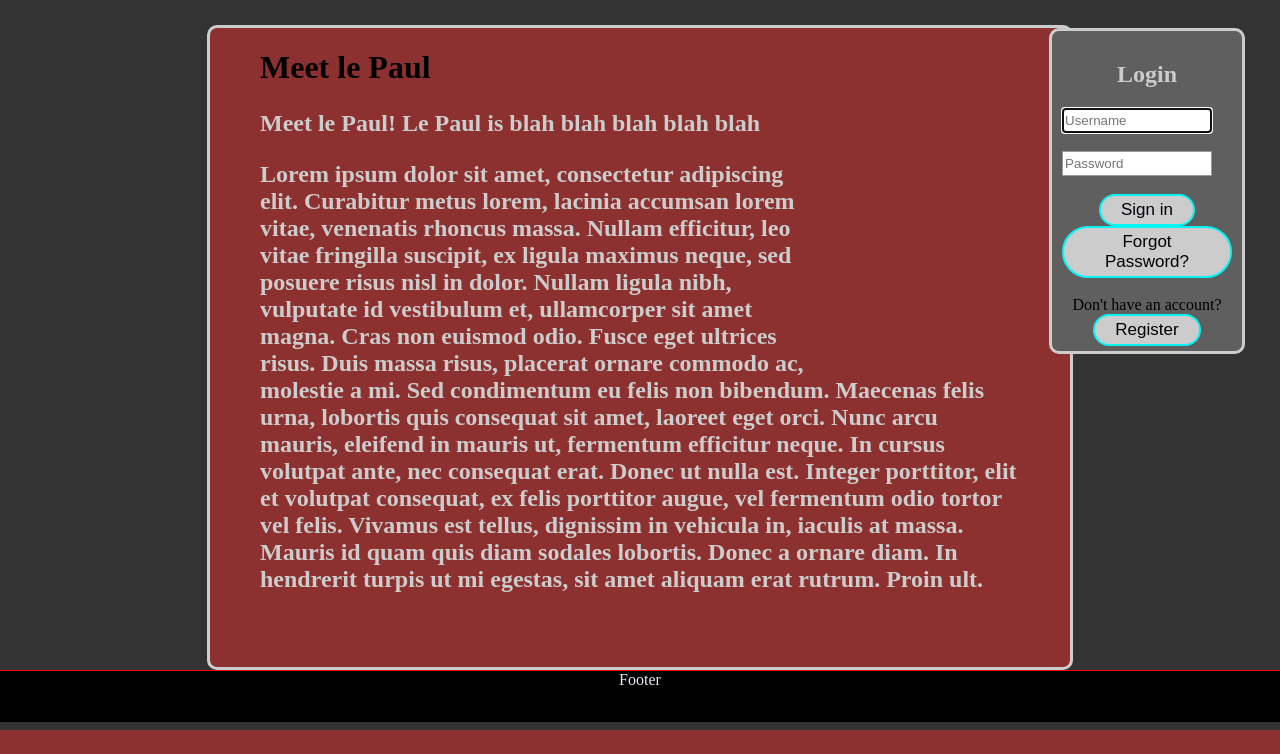
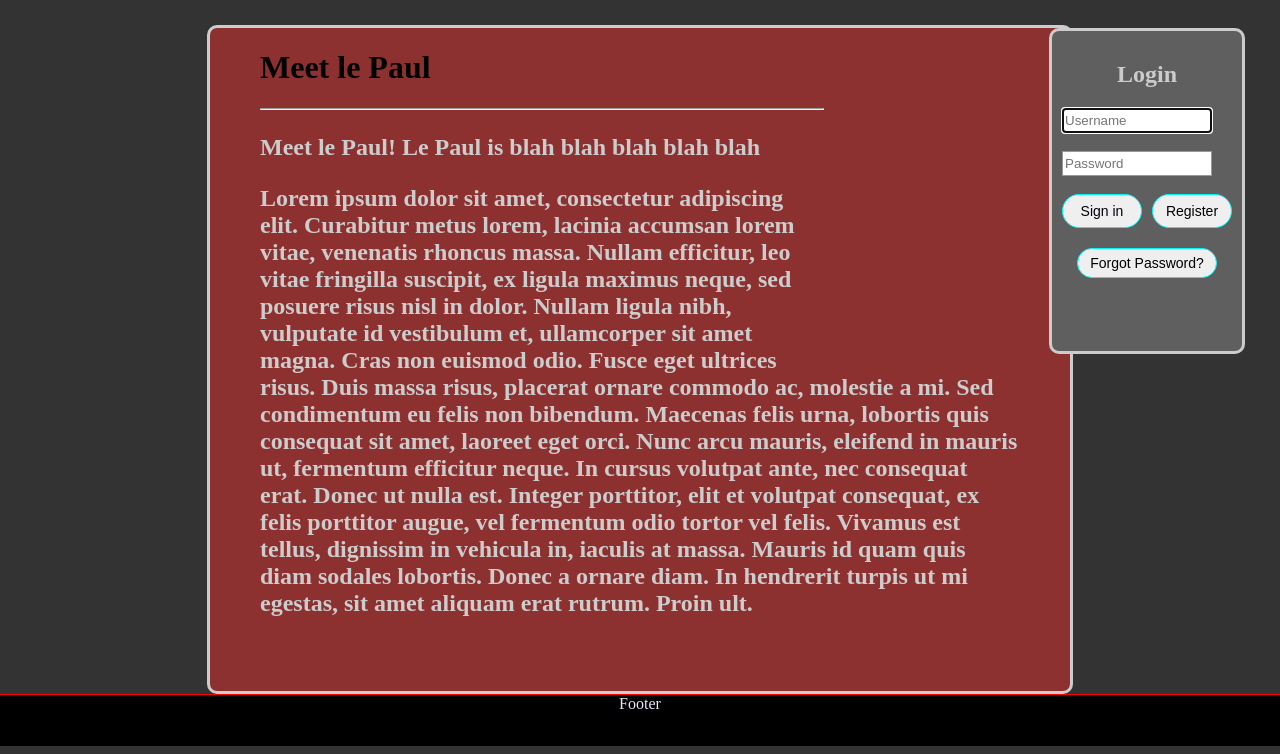
Before and after one commit to valoku/valoku, a Django app: page / in a window 1280 px wide. Shown: the part 100-854 px from the top of the page. Before the commit the page ends 830 px from the top, so only its background shows below. Run offline with Django 3.2, Linux system fonts and the light colour scheme; parts of the project's set-up code (start-up, migrations or seed data) failed here and were passed over.

Commit message:
Buttons vol2

```diff
--- a/paul/static/css/paul.css
+++ b/paul/static/css/paul.css
@@ -113,14 +113,7 @@ height: 25px;
 
 }
 button:hover {
-background:-webkit-gradient(linear, left top, left bottom, color-stop(0.05, #5cbf2a), color-stop(1, #44c767));
-	background:-moz-linear-gradient(top, #5cbf2a 5%, #44c767 100%);
-	background:-webkit-linear-gradient(top, #5cbf2a 5%, #44c767 100%);
-	background:-o-linear-gradient(top, #5cbf2a 5%, #44c767 100%);
-	background:-ms-linear-gradient(top, #5cbf2a 5%, #44c767 100%);
-	background:linear-gradient(to bottom, #5cbf2a 5%, #44c767 100%);
-	filter:progid:DXImageTransform.Microsoft.gradient(startColorstr='#5cbf2a', endColorstr='#44c767',GradientType=0);
-	background-color:#5cbf2a;
+background-color:#CCCCCC;
 }
 
 button:active {
@@ -134,28 +127,34 @@ text-decoration: none;
 
 
 button {
-background:-webkit-gradient(linear, left top, left bottom, color-stop(0.05, #cccccc), color-stop(1, #cccccc));
-	background:-moz-linear-gradient(top, #cccccc 5%, #cccccc 100%);
-	background:-webkit-linear-gradient(top, #cccccc 5%, #cccccc 100%);
-	background:-o-linear-gradient(top, #cccccc 5%, #cccccc 100%);
-	background:-ms-linear-gradient(top, #cccccc 5%, #cccccc 100%);
-	background:linear-gradient(to bottom, #cccccc 5%, #cccccc 100%);
-	filter:progid:DXImageTransform.Microsoft.gradient(startColorstr='#cccccc', endColorstr='#cccccc',GradientType=0);
-	background-color:#cccccc;
-	-moz-border-radius:28px;
-	-webkit-border-radius:28px;
-	border-radius:28px;
-	border:2px solid #05f5f5;
+
+	padding: 6px 12px;
+	border-radius:22px;
+	border:thin solid #05f5f5;
 	display:inline-block;
 	cursor:pointer;
 	color:#00000b;
 	font-family:arial;
-	font-size:17px;
-	padding:4px 20px;
+	font-size:14px;
+
 	text-decoration:none;
 }
 
+button.small{
+	width:80px;
+	height:34px;
+}
 
+button.floatright{
+	float:right;
+	margin-right: 0px;
+}
+
+
+button.floatleft{
+	float:left;
+	margin-left: 0px;
+}
 
 
 
--- a/paul/templates/index.html
+++ b/paul/templates/index.html
@@ -15,19 +15,27 @@
             <input type="password" placeholder="Password" required name="password" value=""
                    id="password">
             <br>
-            <button type="submit">Sign in</button>
+            <button class="floatleft small" type="submit">Sign in</button>
+
+            <button class="floatright small" type="button"><a href="/register/">Register</a></button>
+            <br>
+            <br>
+            <br>
+
+
             <!-- Added a Forgot Password button witha a restore password thingy haven't implemented functionality -->
             <button type="button"><a href="/RestorePW/">Forgot Password?</a></button>
 
-            <br>
-            <br>
-            Don't have an account?
-             <button type="button"><a href="/register/">Register</a></button>
+
+
+
         </form>
     </div>
 
 
 <h1> Meet le Paul </h1>
+
+<hr>
 <h2>
     <p>Meet le Paul! Le Paul is blah blah blah blah blah</p>
     <p>Lorem ipsum dolor sit amet, consectetur adipiscing elit. Curabitur metus lorem, lacinia accumsan lorem vitae, venenatis rhoncus massa. Nullam efficitur, leo vitae fringilla suscipit, ex ligula maximus neque, sed posuere risus nisl in dolor. Nullam ligula nibh, vulputate id vestibulum et, ullamcorper sit amet magna. Cras non euismod odio. Fusce eget ultrices risus. Duis massa risus, placerat ornare commodo ac, molestie a mi. Sed condimentum eu felis non bibendum. Maecenas felis urna, lobortis quis consequat sit amet, laoreet eget orci. Nunc arcu mauris, eleifend in mauris ut, fermentum efficitur neque. In cursus volutpat ante, nec consequat erat.
```
